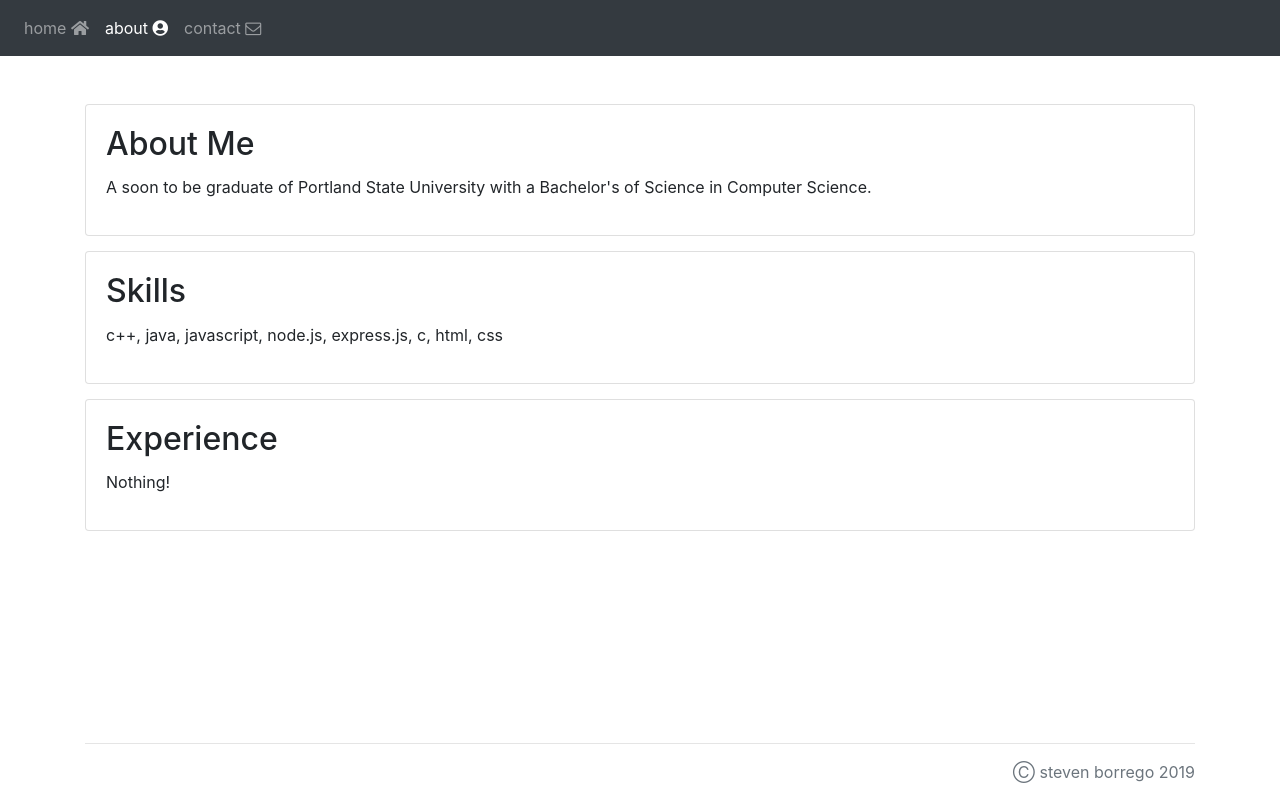
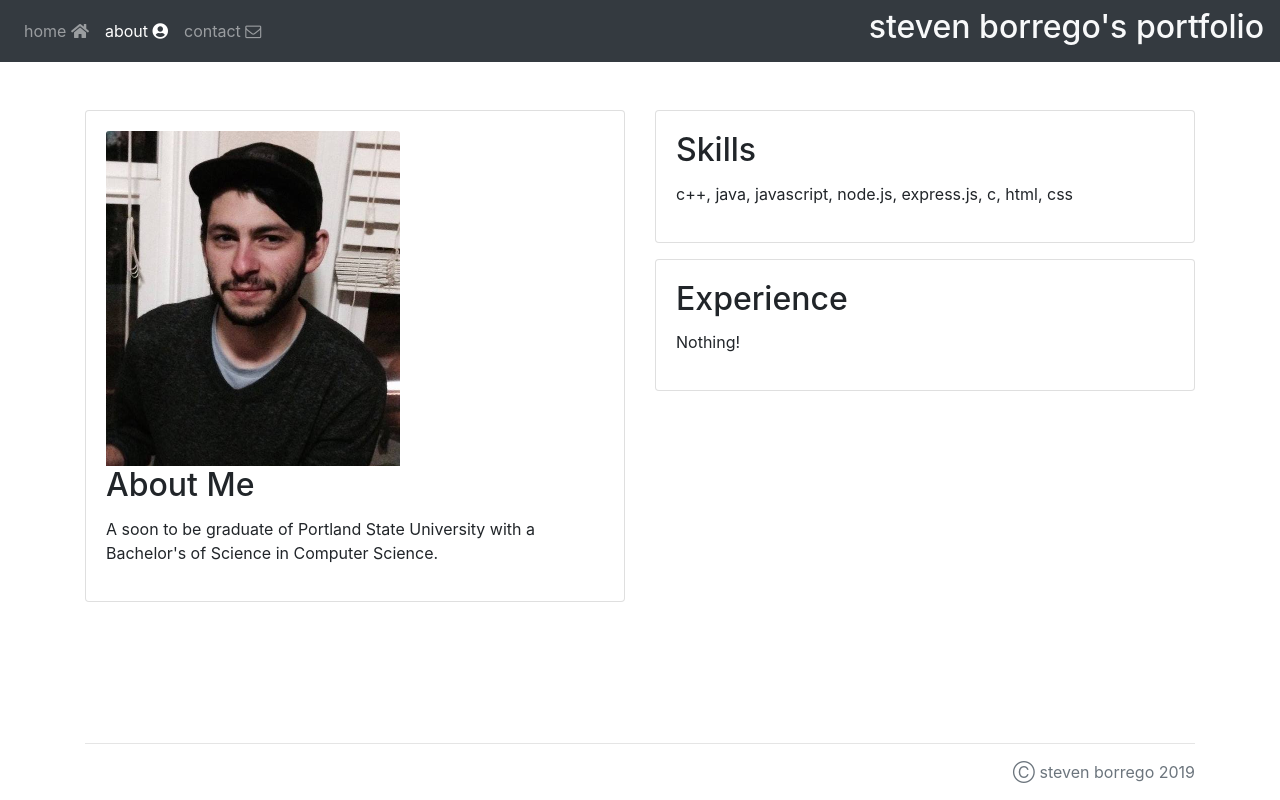
Before and after one commit to stevengborrego/cs465p-portfolio, a plain HTML site: page about.html in a window 1280 px wide. Drawn offline with nearby package versions, Linux system fonts and the light colour scheme.

Commit message:
add stuff

```diff
--- a/about.html
+++ b/about.html
@@ -20,7 +20,6 @@
 			}
 
       .footer {
-        position: fixed;
         left: 0;
         bottom: 0;
         width: 100%;
@@ -34,29 +33,32 @@
 					<li class="nav-item active"><a class="nav-link" href="about.html">about <i class="fas fa-user-circle"></i></a></li>
 					<li class="nav-item"><a class="nav-link" href="contact.html">contact <i class="fa fa-envelope-o" aria-hidden="true"></i></a></li>
         </ul>
+        <h2 class="ml-lauto text-light">steven borrego's portfolio</h1>
 			</div>
     </nav>
 
     <div class="container">
+      <div class="row">
+        <div class="col-md">
+
           <div class="card">
             <div class="card-body">
+              <img src="steven.jpg" class="card-img-top img-fluid lazyload" alt="" style="width: 294px; height: 335px;">
               <h2 class="card-title">About Me</h2>
               <p>A soon to be graduate of Portland State University with a Bachelor's of Science in Computer Science.</p>
             </div>
           </div>
         </div>
 
-    <div class="container" style="padding-top: 15px;">
+          <div class="col-md">
             <div class="card">
               <div class="card-body">
                 <h2 class="card-title">Skills</h2>
                 <p>c++, java, javascript, node.js, express.js, c, html, css</p>
               </div>
             </div>
-    </div>
 
-    <div class="container" style="padding-top: 15px;">
-        <div class="card">
+            <div class="card mt-3">
               <div class="card-body">
                 <h2 class="card-title">Experience</h2>
                 <p>Nothing!</p>
@@ -64,7 +66,10 @@
             </div>
           </div>
 
-    <footer class="footer">
+      </div>
+    </div>
+
+    <footer class="footer" style="position: fixed;">
        <div class="container">
         <hr>
         <p class="text-muted" style="text-align:right">Ⓒ steven borrego 2019</p>
```
Also changed, not shown: contact.html (+2 -2 lines), index.html (+3 -5 lines), steven.jpg (added), styles.css (added). Lines whose indentation alone changed are shown as unchanged.
